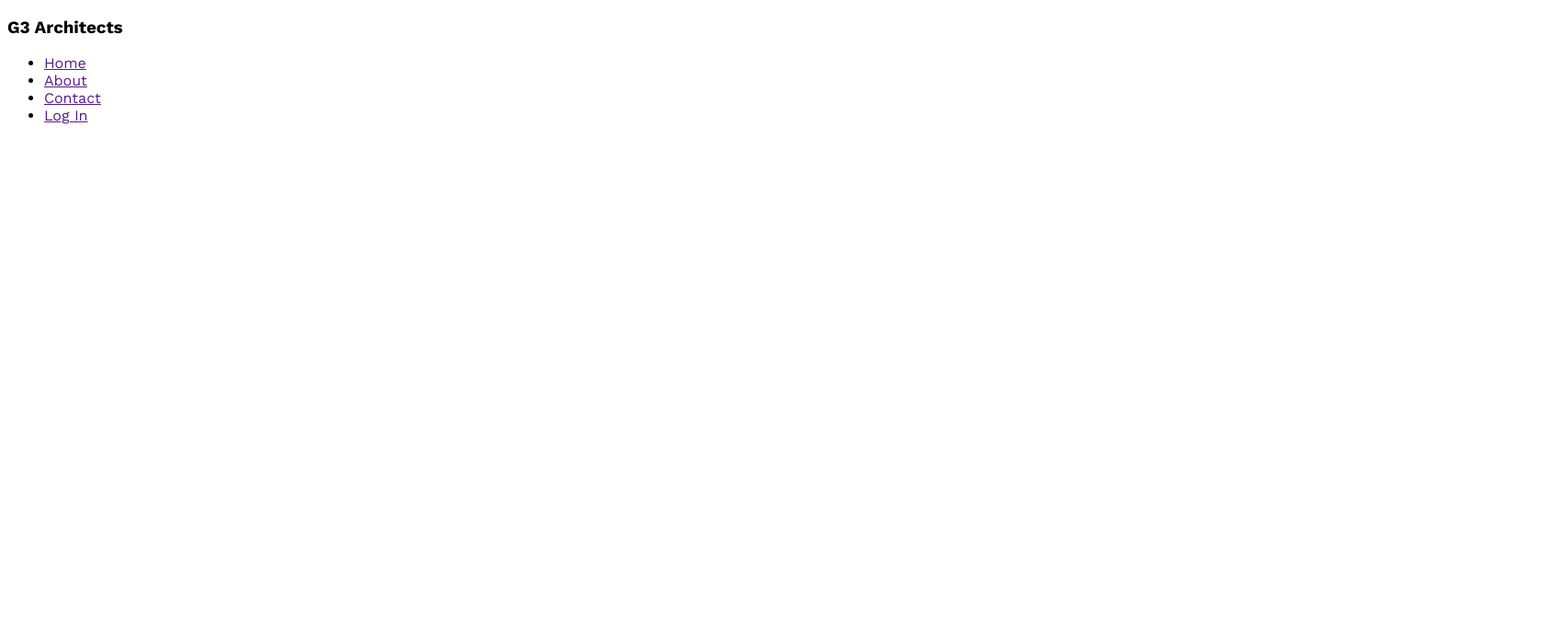
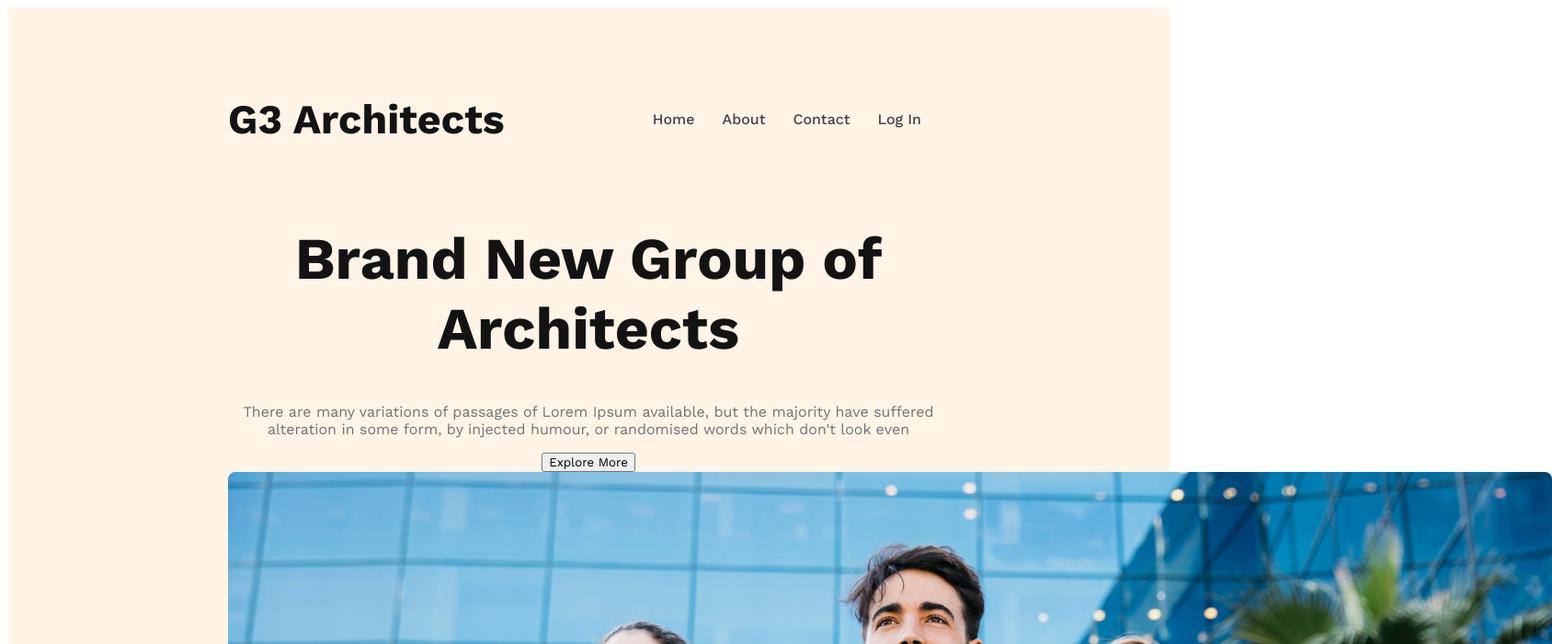
Before and after one commit to Ferdous14/G3-Architect-Website, a plain HTML site: page index.html in a window 1280 px wide. Shown: the top 700 px of the page at 92% size, 1688 px wide, since content can reach past the window. Drawn offline with nearby package versions, Linux system fonts and the light colour scheme.

Commit message:
Banner content added

```diff
--- a/architect.css
+++ b/architect.css
@@ -1,8 +1,56 @@
 /* work sans font from google font */
 @import url('https://fonts.googleapis.com/css2?family=Lato:wght@400;700&family=Open+Sans:wght@400;700;800&family=Work+Sans:wght@400;500;600;700;800&display=swap');
+/* shared styles */
+.btn-primary{
+
+}
 
 * {
     font-family: 'Lato', sans-serif;
     font-family: 'Open Sans', sans-serif;
     font-family: 'Work Sans', sans-serif;
 }
+
+/* header styles */
+header{
+    background: rgba(255, 144, 14, 0.10);
+    padding: 50px 240px;
+}
+nav{
+    display: flex;
+    justify-content: space-between;
+    align-items: center;
+}
+.nav-title{
+    font-size: 2.8rem;
+    font-weight: 700;
+    color: #131313;
+}
+nav > ul{
+    display: flex;
+}
+nav li{
+    list-style: none;
+    margin-right: 30px;
+
+    font-weight: 500;
+    font-size: 1rem;
+}
+nav li a{
+    text-decoration: none;
+    color: #424242;
+}
+/* banner style */
+.banner-content{
+    max-width: 800px;
+    text-align: center;
+    margin: 0 auto;
+}
+.banner-title{
+    color: #131313;
+    font-size: 4rem;
+    font-weight: 700;
+}
+.banner-description{
+    color: #727272;
+}
--- a/index.html
+++ b/index.html
@@ -9,7 +9,7 @@
 <body>
     <header>
         <nav>
-            <h3>G3 Architects</h3>
+            <h3 class="nav-title">G3 Architects</h3>
             <ul>
                 <li><a href="">Home</a></li>
                 <li><a href="">About</a></li>
@@ -17,6 +17,14 @@
                 <li><a href="">Log In</a></li>
             </ul>
         </nav>
+        <div class="banner">
+            <div class="banner-content">
+                <h1 class="banner-title">Brand New Group of Architects</h1>
+                <p class="banner-description">There are many variations of passages of Lorem Ipsum available, but the majority have suffered alteration in some form, by injected humour, or randomised words which don't look even</p>
+                <button class="btn-primary">Explore More</button>
+            </div>
+                <img src="images/banner.png" alt="">
+        </div>
     </header>
     <main>
 
```
